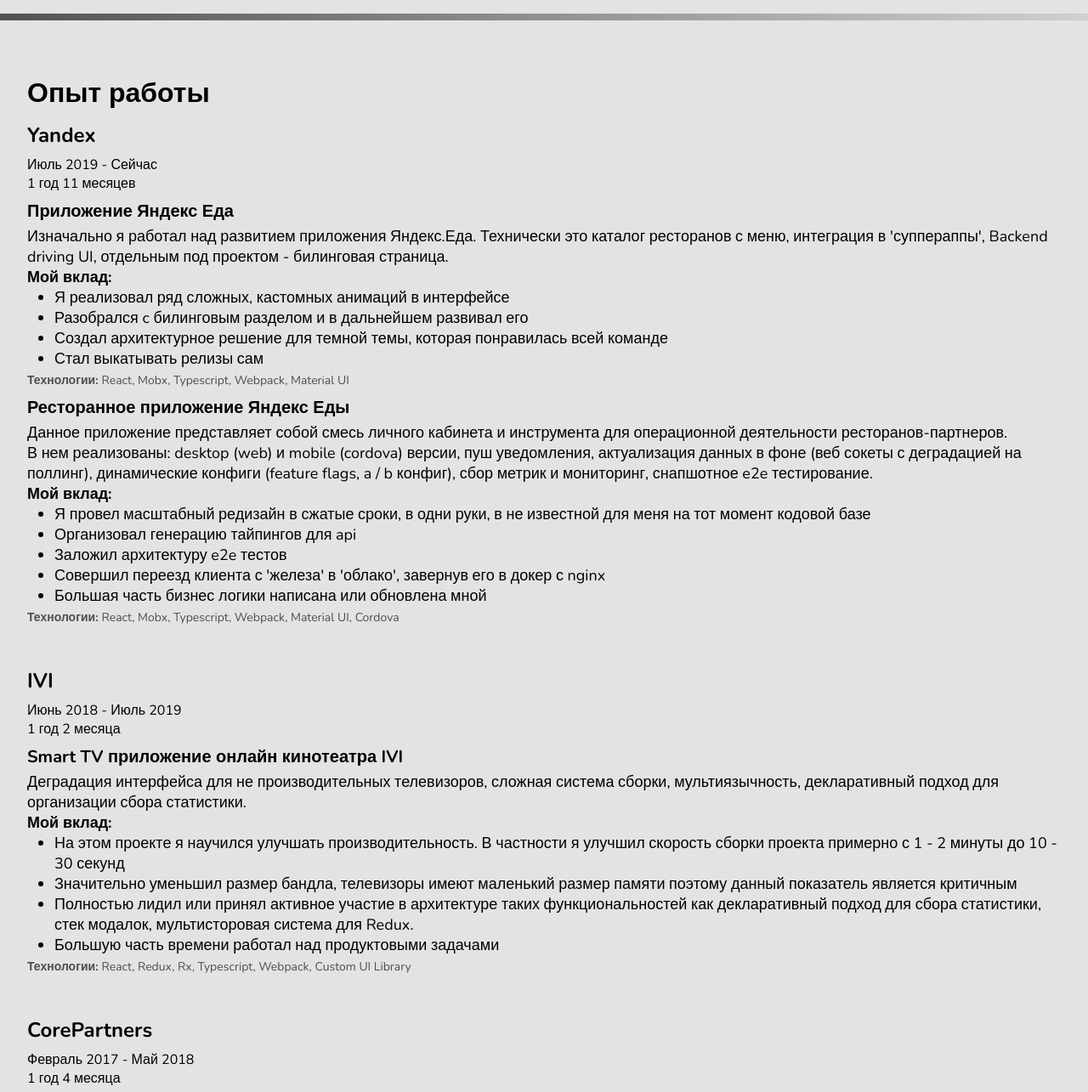
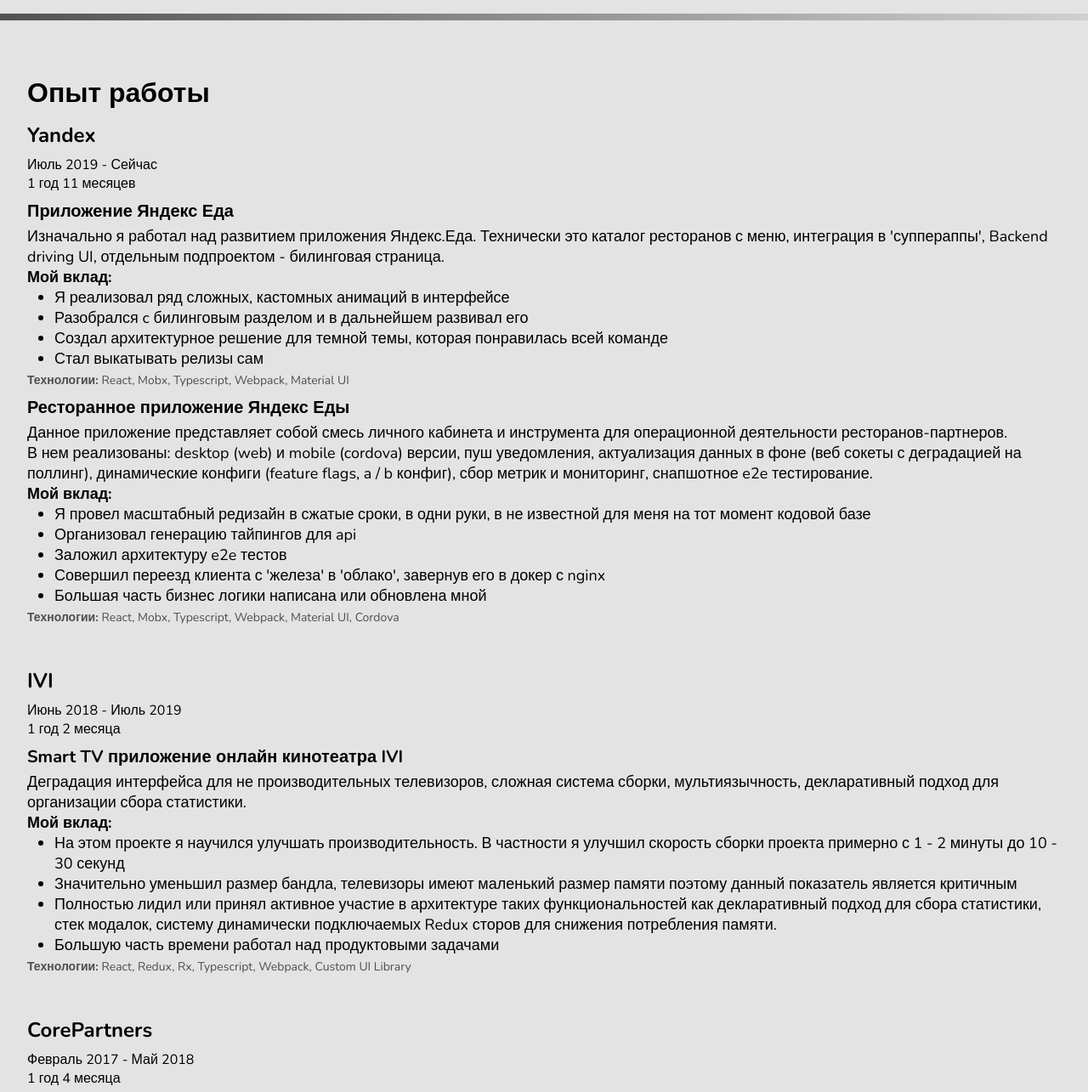
Before and after one commit to LonelyGriffin/special-resume-for-align, a website: page dist/index.html in a window 1280 px wide. Shown: the part 917-2202 px from the top of the page at 85% size. Drawn offline with nearby package versions, Linux system fonts and the light colour scheme.

Commit message:
if are you reading this message. Just let you know - you are meticulous))

```diff
--- a/dist/index.html
+++ b/dist/index.html
@@ -79,7 +79,7 @@
             <div class="left-padding">
               <h3>Приложение Яндекс Еда</h3>
               <p>Изначально я работал над развитием приложения Яндекс.Еда.
-                Технически это каталог ресторанов с меню, интеграция в 'суппераппы', Backend driving UI, отдельным под проектом - билинговая страница.</p>
+                Технически это каталог ресторанов с меню, интеграция в 'суппераппы', Backend driving UI, отдельным подпроектом - билинговая страница.</p>
               <h4>Мой вклад:</h4>
               <ul class="features">
                 <li>Я реализовал ряд сложных, кастомных анимаций в интерфейсе</li>
@@ -126,7 +126,7 @@
               <ul class="features">
                 <li>На этом проекте я научился улучшать производительность. В частности я улучшил скорость сборки проекта примерно с 1 - 2 минуты до 10 - 30 секунд</li>
                 <li>Значительно уменьшил размер бандла, телевизоры имеют маленький размер памяти поэтому данный показатель является критичным</li>
-                <li>Полностью лидил или принял активное участие в архитектуре таких функциональностей как декларативный подход для сбора статистики, стек модалок, мультисторовая система для Redux.</li>
+                <li>Полностью лидил или принял активное участие в архитектуре таких функциональностей как декларативный подход для сбора статистики, стек модалок, систему динамически подключаемых Redux сторов для снижения потребления памяти.</li>
                 <li>Большую часть времени работал над продуктовыми задачами</li>
               </ul>
               <span class="techs">
```
